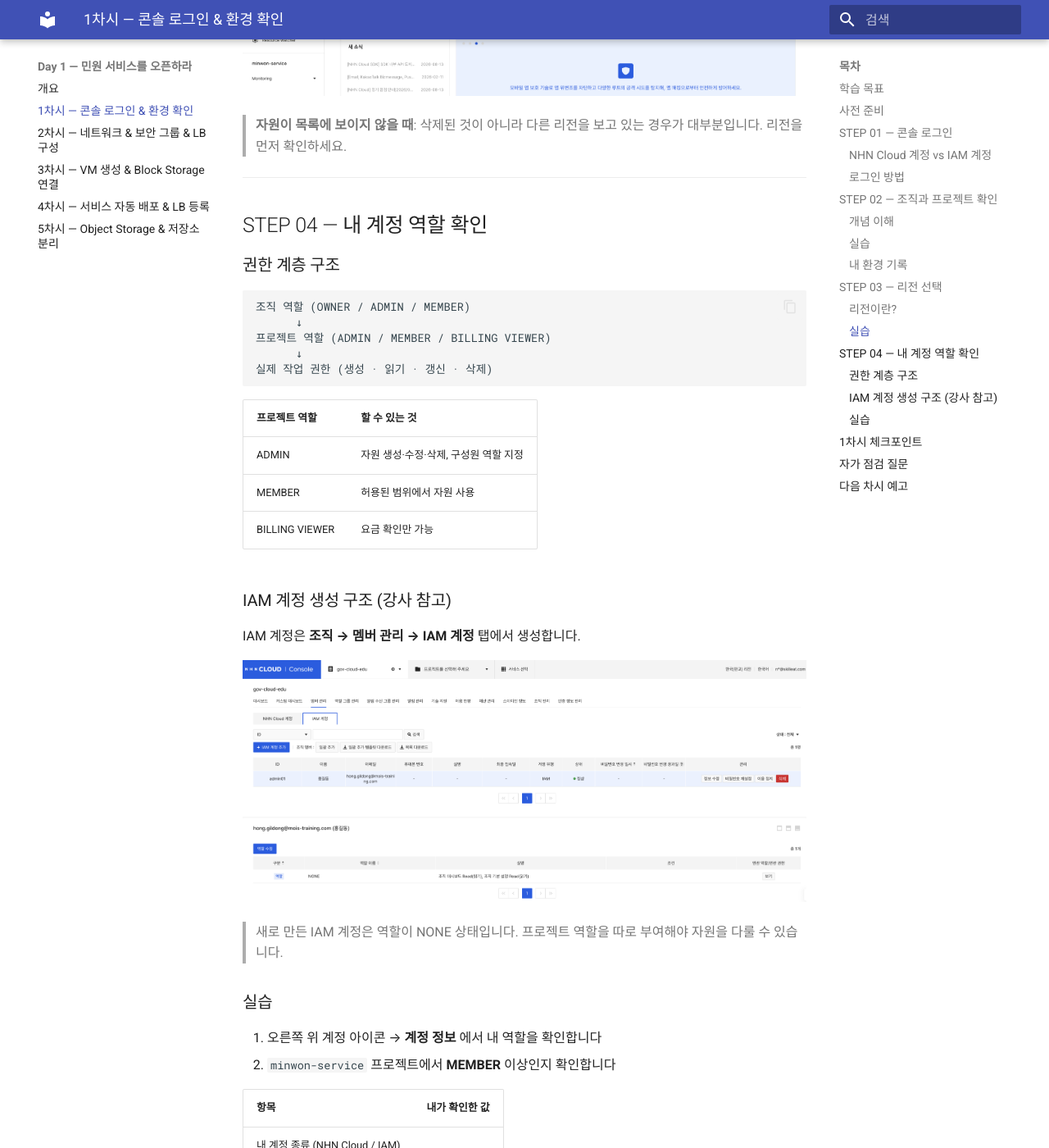
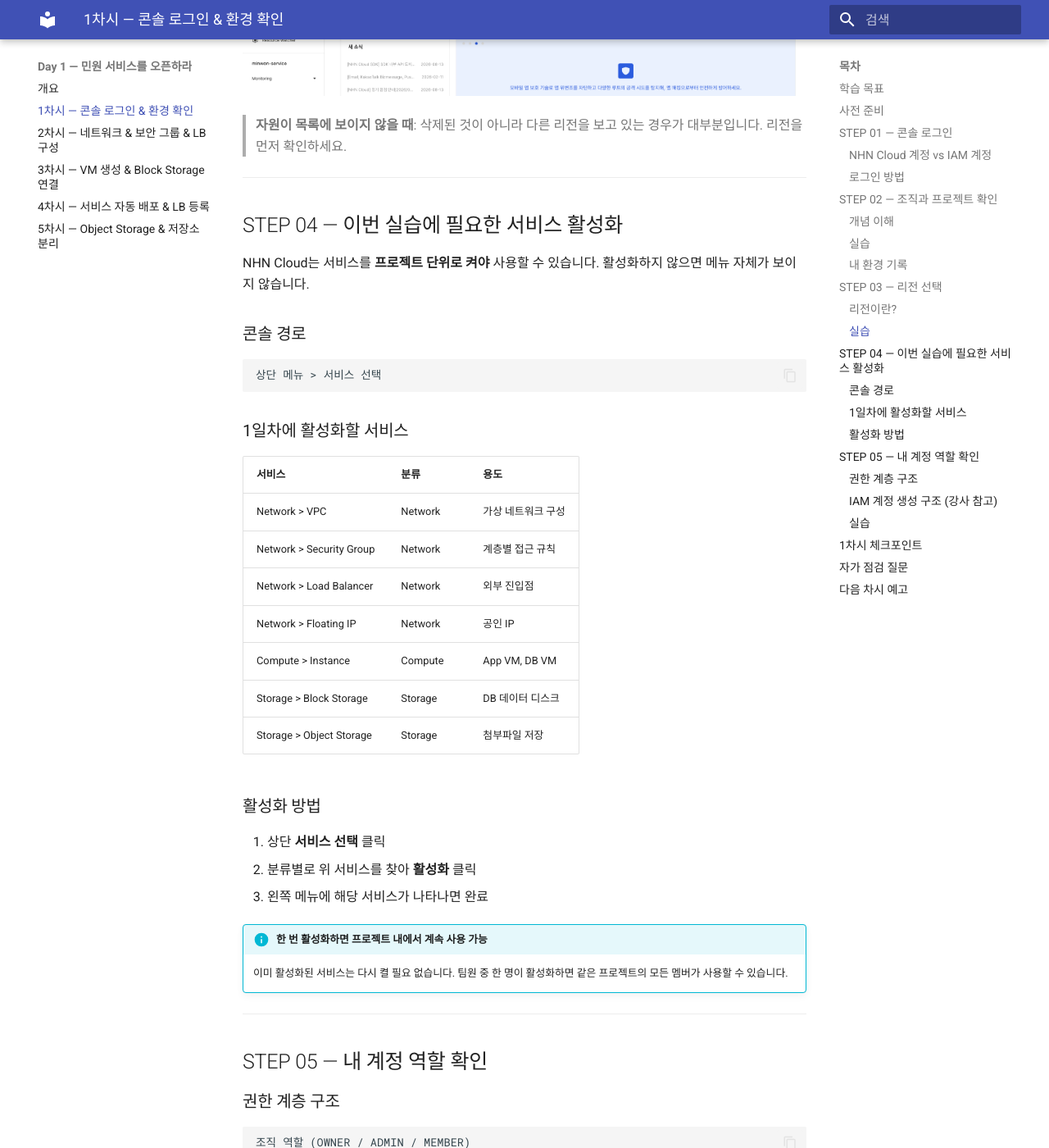
Before and after one commit to skilleat-labs/cloud-native-minwon-lab, an MkDocs documentation site: the page built from docs/day1/session1.md, in a window 1280 px wide and 1400 px high, scrolled down 3602 px. Shown: the whole window at 82% size. Built offline with MkDocs 1.6.1 and Material for MkDocs 9.7.7, drawn with Linux system fonts in a browser that asks for light colours; some of the changed text lies outside the part shown.

Commit message:
Add service activation step to session 1
- STEP 04: 서비스 선택 및 활성화 (VPC, SG, LB, Floating IP, Instance, Block/Object Storage)
- 체크포인트 4개 → 5개로 업데이트

Co-Authored-By: Claude Sonnet 4.6 <noreply@anthropic.com>

````diff
--- a/docs/day1/session1.md
+++ b/docs/day1/session1.md
@@ -109,7 +109,43 @@
 
 ---
 
-## STEP 04 — 내 계정 역할 확인
+## STEP 04 — 이번 실습에 필요한 서비스 활성화
+
+NHN Cloud는 서비스를 **프로젝트 단위로 켜야** 사용할 수 있습니다.
+활성화하지 않으면 메뉴 자체가 보이지 않습니다.
+
+### 콘솔 경로
+
+```
+상단 메뉴 > 서비스 선택
+```
+
+### 1일차에 활성화할 서비스
+
+| 서비스 | 분류 | 용도 |
+|--------|------|------|
+| Network > VPC | Network | 가상 네트워크 구성 |
+| Network > Security Group | Network | 계층별 접근 규칙 |
+| Network > Load Balancer | Network | 외부 진입점 |
+| Network > Floating IP | Network | 공인 IP |
+| Compute > Instance | Compute | App VM, DB VM |
+| Storage > Block Storage | Storage | DB 데이터 디스크 |
+| Storage > Object Storage | Storage | 첨부파일 저장 |
+
+### 활성화 방법
+
+1. 상단 **서비스 선택** 클릭
+2. 분류별로 위 서비스를 찾아 **활성화** 클릭
+3. 왼쪽 메뉴에 해당 서비스가 나타나면 완료
+
+!!! info "한 번 활성화하면 프로젝트 내에서 계속 사용 가능"
+    이미 활성화된 서비스는 다시 켤 필요 없습니다.
+    팀원 중 한 명이 활성화하면 같은 프로젝트의 모든 멤버가 사용할 수 있습니다.
+
+---
+
+## STEP 05 — 내 계정 역할 확인
+
 
 ### 권한 계층 구조
 
@@ -149,14 +185,15 @@ IAM 계정은 **조직 → 멤버 관리 → IAM 계정** 탭에서 생성합니
 
 ## 1차시 체크포인트
 
-다음 4가지가 모두 확인되면 2차시를 시작할 수 있습니다.
+다음 5가지가 모두 확인되면 2차시를 시작할 수 있습니다.
 
 | # | 확인 항목 | 완료 |
 |---|----------|------|
 | ① | 콘솔 로그인 (2단계 인증 완료) | ☐ |
 | ② | 조직·프로젝트 이름 확인 | ☐ |
 | ③ | 리전 — 한국(판교) 선택 | ☐ |
-| ④ | 내 계정 역할 확인 | ☐ |
+| ④ | 1일차 필요 서비스 7개 활성화 | ☐ |
+| ⑤ | 내 계정 역할 확인 | ☐ |
 
 ---
 
````
